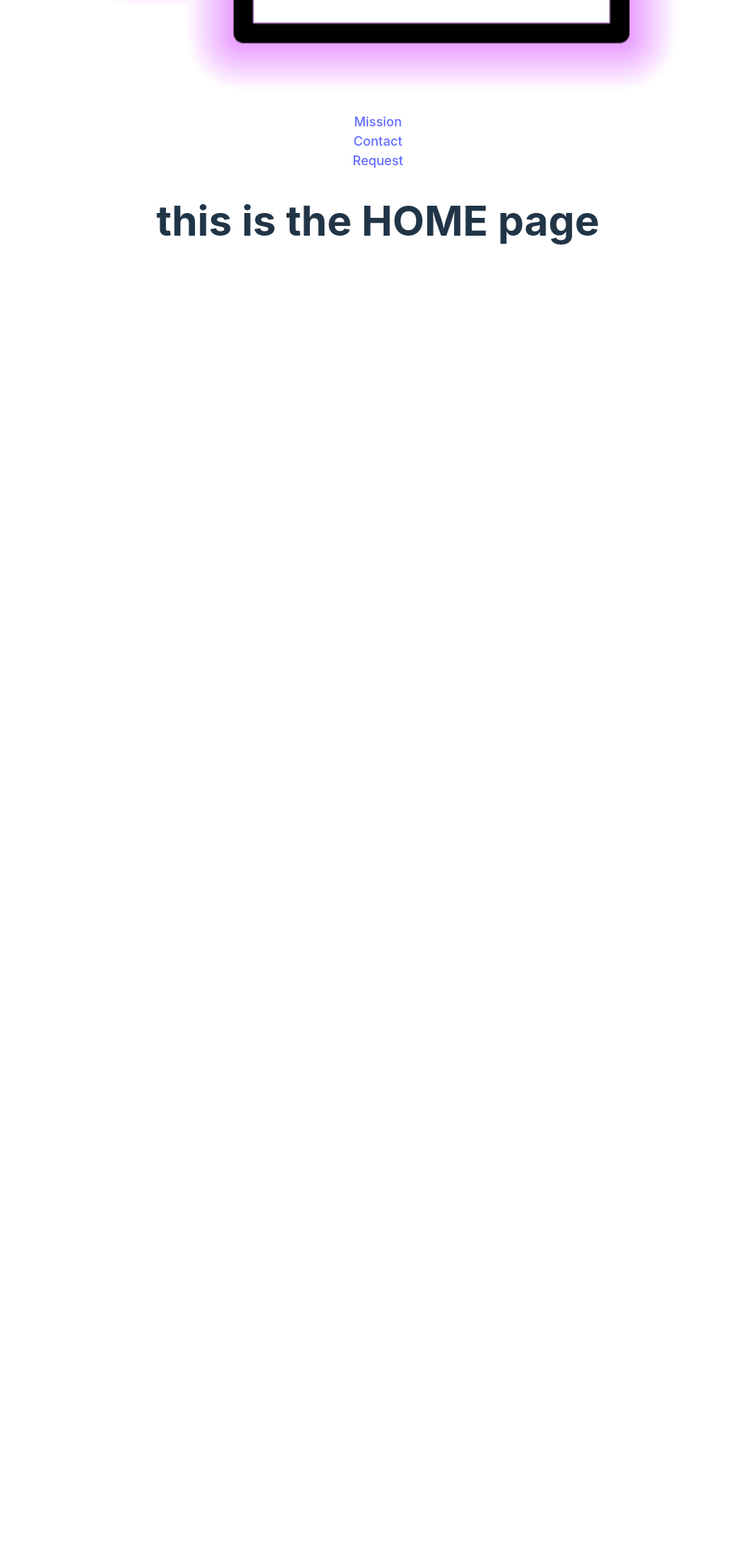
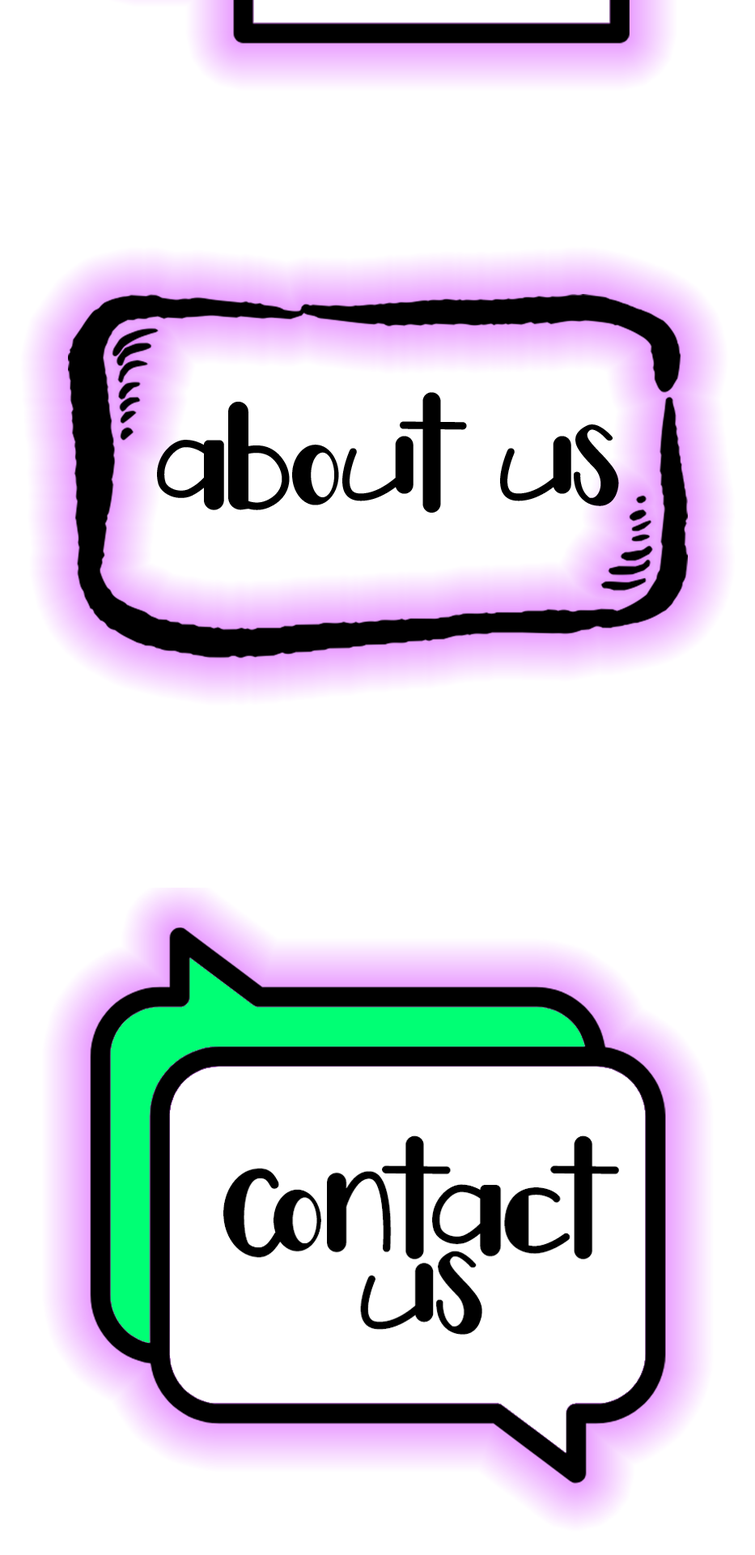
Before and after one commit to rtocastro/bruiseandbites, a React (Vite) app: page /Home in a window 1280 px wide. Shown: the part 800-2720 px from the top of the page at 81% size, without its empty margins (173-1106 px from the left). Before the commit the page ends 1167 px from the top, so only its background shows below. Built offline with nearby package versions, Linux system fonts and the light colour scheme.

Commit message:
created/uploaded contact icon and linked image to relevant page

```diff
--- a/src/components/NavTabs.jsx
+++ b/src/components/NavTabs.jsx
@@ -2,6 +2,8 @@ import { Link, useLocation } from 'react-router-dom';
 
 //pics for navigation
 import menuicon from '../assets/menuicon.png'
+import aboutbutton from '../assets/aboutbutton.png'
+import contacticon from '../assets/contacticon.png'
 
 function NavTabs() {
     const currentPage = useLocation().pathname;
@@ -37,7 +39,7 @@ function NavTabs() {
                     to="/Mission"
                     className={currentPage === '/Mission' ? 'nav-link active' : 'nav-link'}
                 >
-                    Mission
+                    <img src={aboutbutton} />
                 </Link>
             </div>
             <div className="nav-item">
@@ -45,15 +47,7 @@ function NavTabs() {
                     to="/Contact"
                     className={currentPage === '/Contact' ? 'nav-link active' : 'nav-link'}
                 >
-                    Contact
-                </Link>
-            </div>
-            <div className="nav-item">
-                <Link
-                    to="/Request"
-                    className={currentPage === '/Request' ? 'nav-link active' : 'nav-link'}
-                >
-                    Request
+                    <img src={contacticon} />
                 </Link>
             </div>
             <div className="nav-item">
@@ -64,6 +58,14 @@ function NavTabs() {
                     {/* Discount page is not clickable */}
                 </Link>
             </div>
+            <div className="nav-item">
+                <Link
+                    to="/Request"
+                    className={currentPage === '/Request' ? 'nav-link active' : 'nav-link'}
+                >
+                    {/* Request page is not clickable */}
+                </Link>
+            </div>
 
 
         </div>
```
Also changed, not shown: src/main.jsx (+15 -0 lines), src/assets/aboutbutton.png (added), src/assets/contacticon.png (added).
